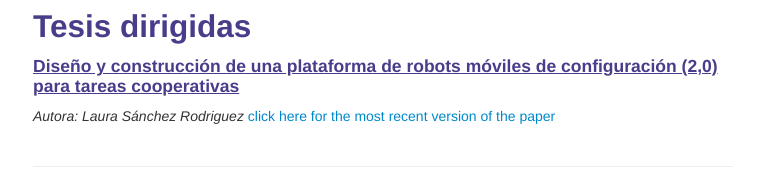
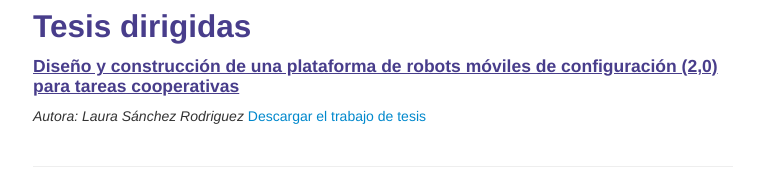
Before and after one commit to enriGarcia/enriGarcia.github.io, a Jekyll site: the page built from pages/publications.md, in a window 1280 px wide and 900 px high, scrolled down 1944 px. Shown: the part 702-897 px from the top of the window, without its empty margins (257-1022 px from the left). Built offline with Jekyll 4.4.1, drawn with Linux system fonts in a browser that asks for light colours.

Commit message:
webpage update

```diff
--- a/pages/publications.md
+++ b/pages/publications.md
@@ -58,7 +58,7 @@ description: Enrique Garcia-Trinidad publications
 
 #### <u>Diseño y construcción de una plataforma de robots móviles de configuración (2,0) para tareas cooperativas</u>
 *Autora: Laura Sánchez Rodriguez*
-[click here for the most recent version of the paper]({{ BASE_PATH}}/pages/papers/balcazar2022.pdf)
+[Descargar el trabajo de tesis]({{ BASE_PATH}}/pages/thesis/sanchez2019.pdf)
 
 <!-- Note: this is how to write a comment in HTML. Everything in here won't show up on your webpage.-->
 
```
Also changed, not shown: 1 other file.
